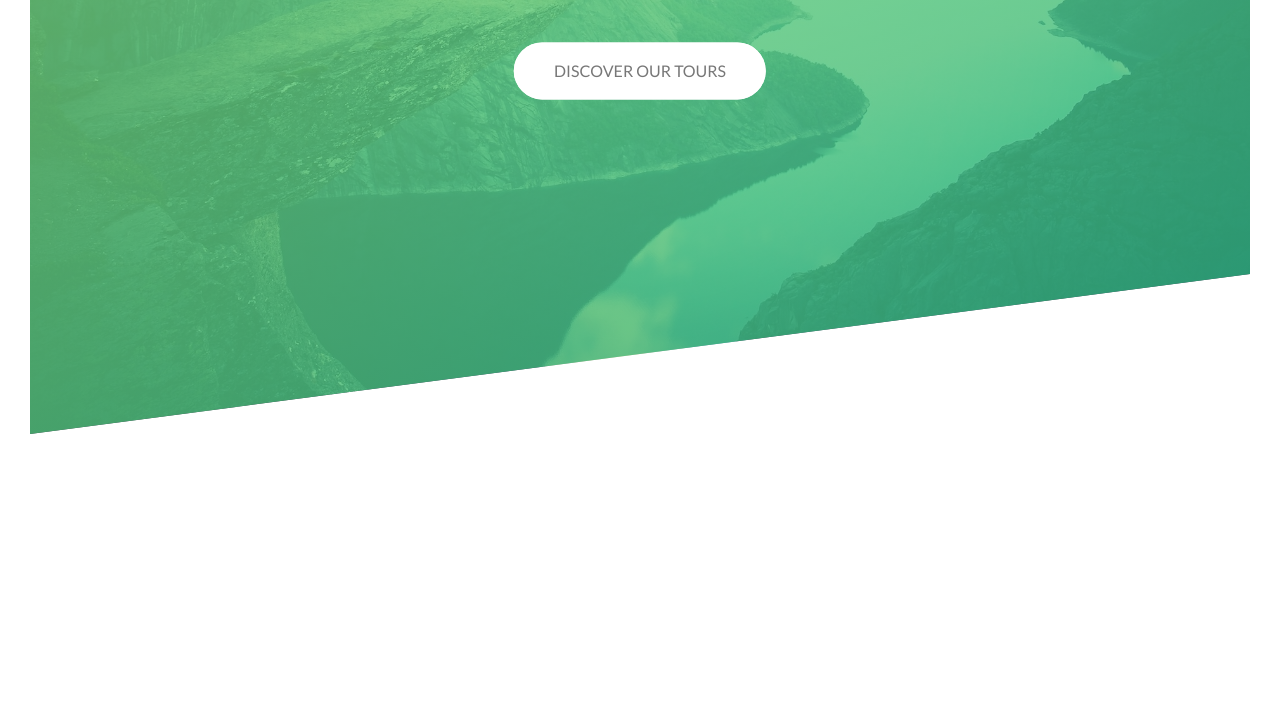
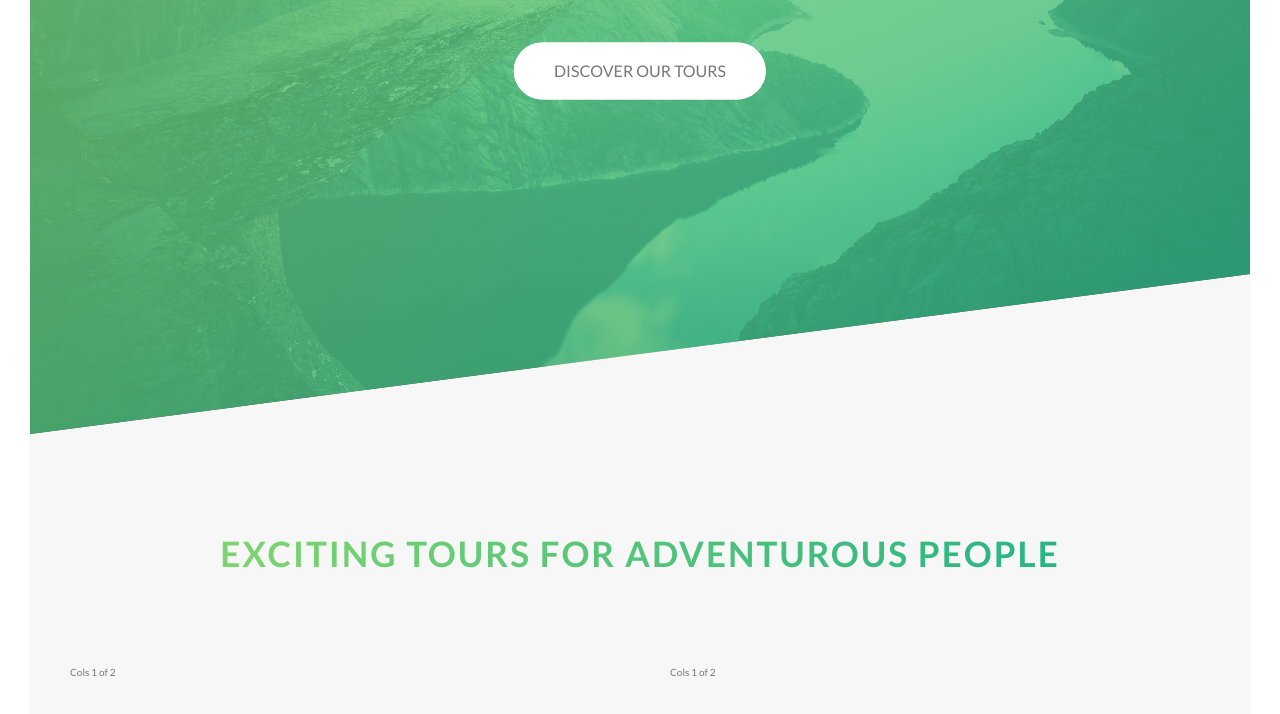
Before and after one commit to kishanjasani/Tour, a website: page index.html in a window 1280 px wide. Shown: the part 356-1070 px from the top of the page. Before the commit the page ends 820 px from the top, so only its background shows below. Drawn offline with Linux system fonts and the light colour scheme.

Commit message:
Add about section and it's title to home page

```diff
--- a/index.html
+++ b/index.html
@@ -22,5 +22,22 @@
             <a href="#" class="btn btn--white btn--animated">Discover Our Tours</a>
         </div>
     </header>
+    <main>
+        <section class="section-about">
+            <div class="u-center-text u-margin-bottom-8">
+                <h2 class="heading-secondary">
+                    Exciting tours for adventurous people
+                </h2>
+            </div>
+            <div class="row">
+                <div class="col-1-of-2">
+                    Cols 1 of 2
+                </div>
+                <div class="col-1-of-2">
+                    Cols 1 of 2
+                </div>
+            </div>
+        </section>
+    </main>
 </body>
 </html>
--- a/sass/abstracts/_variables.scss
+++ b/sass/abstracts/_variables.scss
@@ -3,6 +3,7 @@ $color-primary: #55C57A;
 $color-primary-dark: #28B485;
 $color-primary-light: #7ED56F;
 $color-dark-grey: #777777;
+$color-grey-light-1: #f7f7f7;
 $color-white: #FFFFFF;
 $color-black: #000000;
 
--- a/sass/base/_typography.scss
+++ b/sass/base/_typography.scss
@@ -34,3 +34,20 @@ body {
     }
 
 }
+
+.heading-secondary {
+    font-size: 3.5rem;
+    text-transform: uppercase;
+    font-weight: 700;
+    display: inline-block;
+    background-image: linear-gradient(to right, $color-primary-light,$color-primary-dark);
+    -webkit-background-clip: text;
+    background-clip: text;
+    color: transparent;
+    letter-spacing: .2rem;
+    transition: all .2s ease-out;
+    &:hover {
+        transform: skewY(2deg) skewX(15deg) scale(1.1);
+        text-shadow: .5rem 1rem 2rem rgba($color-black, .2);
+    }
+}
--- a/sass/base/_utilities.scss
+++ b/sass/base/_utilities.scss
@@ -0,0 +1,2 @@
+.u-center-text { text-align: center; }
+.u-margin-bottom-8 { margin-bottom: 8rem; }
--- a/sass/layout/_grid.scss
+++ b/sass/layout/_grid.scss
@@ -1,6 +1,5 @@
 .row {
     max-width: $grid-width;
-    background-color: #eee;
     margin: 0 auto;
 
     &:not(:last-child) {
@@ -10,7 +9,6 @@
     @include clearfix;
 
     [class^="col-"] {
-        background-color: orangered;
         float: left;
         &:not(:last-child) {
             margin-right: $gutter-horizontal;
--- a/sass/pages/_home.scss
+++ b/sass/pages/_home.scss
@@ -0,0 +1,5 @@
+.section-about {
+    background-color: $color-grey-light-1;
+    padding: 25rem 0;
+    margin-top: -20vh;
+}
```
Also changed, not shown: css/style.css.
